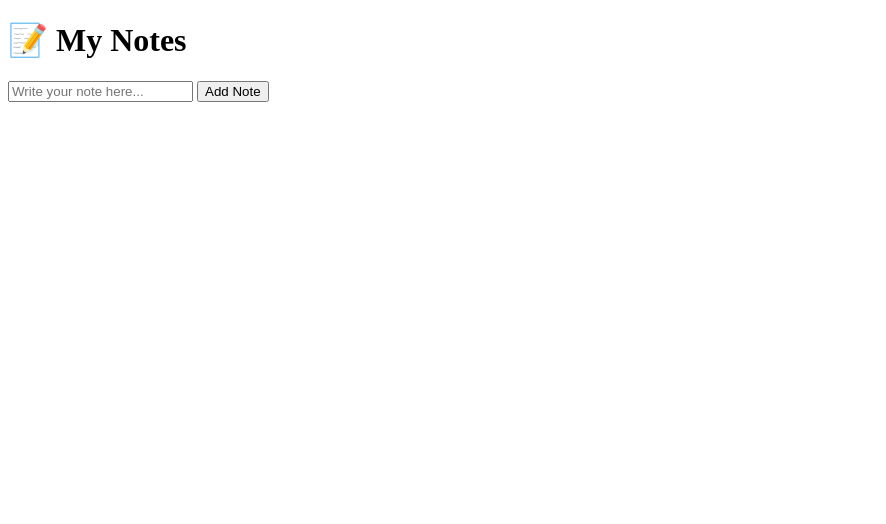
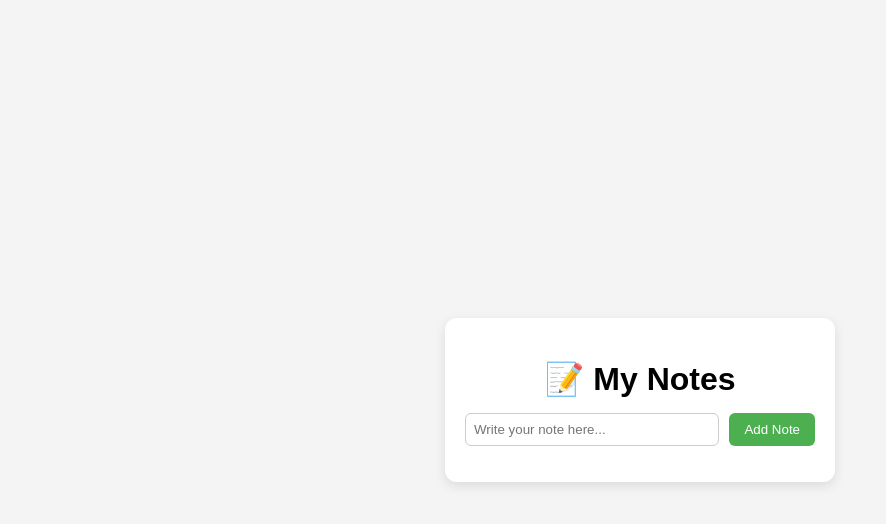
Before and after one commit to Suhas-H-N/notes-app, a plain HTML site: page index.html in a window 1280 px wide. Shown: the whole page, without its empty margins (0-886 px from the left). Drawn offline with Linux system fonts and the light colour scheme.

Commit message:
Step 2: Add CSS styling to notes app

```diff
--- a/index.html
+++ b/index.html
@@ -16,7 +16,7 @@
       <button onclick="addNote()">Add Note</button>
     </div>
 
-    <ul id="notesList"></ul>
+    <ul id="notesList" class="notes-list"></ul>
   </div>
 
   <script src="script.js"></script>
--- a/style.css
+++ b/style.css
@@ -0,0 +1,73 @@
+body {
+  font-family: Arial, sans-serif;
+  background-color: #f4f4f4;
+  display: flex;
+  justify-content: center;
+  align-items: center;
+  height: 100vh;
+  margin: 0;
+}
+
+.container {
+  background: white;
+  padding: 20px;
+  border-radius: 12px;
+  box-shadow: 0 4px 12px rgba(0,0,0,0.1);
+  width: 350px;
+  text-align: center;
+}
+
+h1 {
+  margin-bottom: 15px;
+}
+
+.note-input {
+  display: flex;
+  gap: 10px;
+  margin-bottom: 15px;
+}
+
+input {
+  flex: 1;
+  padding: 8px;
+  border: 1px solid #ccc;
+  border-radius: 6px;
+}
+
+button {
+  padding: 8px 15px;
+  background-color: #4CAF50;
+  color: white;
+  border: none;
+  border-radius: 6px;
+  cursor: pointer;
+}
+
+button:hover {
+  background-color: #45a049;
+}
+
+.notes-list {
+  list-style: none;
+  padding: 0;
+}
+
+.notes-list li {
+  background: #f1f1f1;
+  margin-bottom: 8px;
+  padding: 8px;
+  border-radius: 6px;
+  display: flex;
+  justify-content: space-between;
+  align-items: center;
+}
+
+.notes-list button {
+  background-color: #e74c3c;
+  padding: 4px 8px;
+  font-size: 12px;
+}
+
+.notes-list button:hover {
+  background-color: #c0392b;
+}
```
